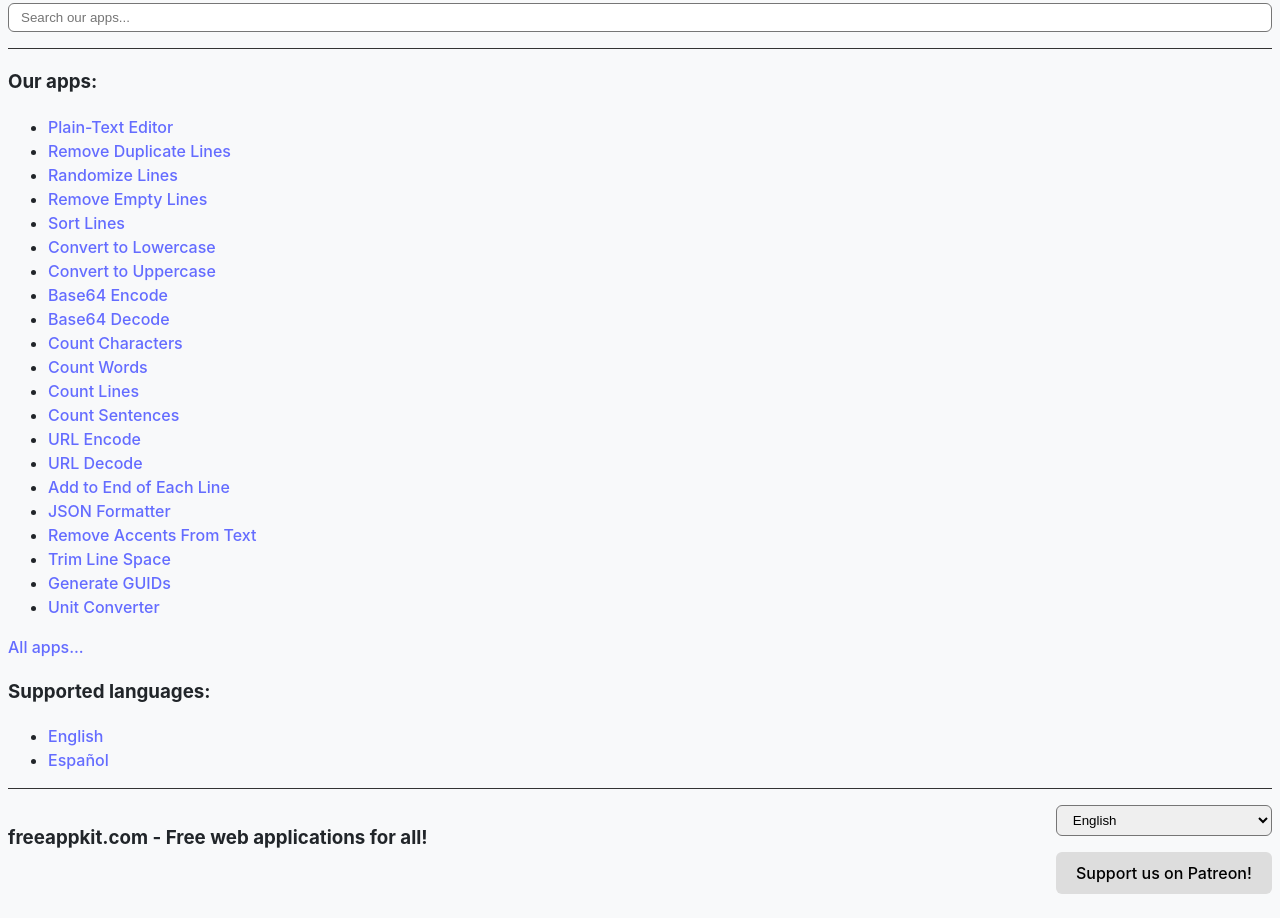
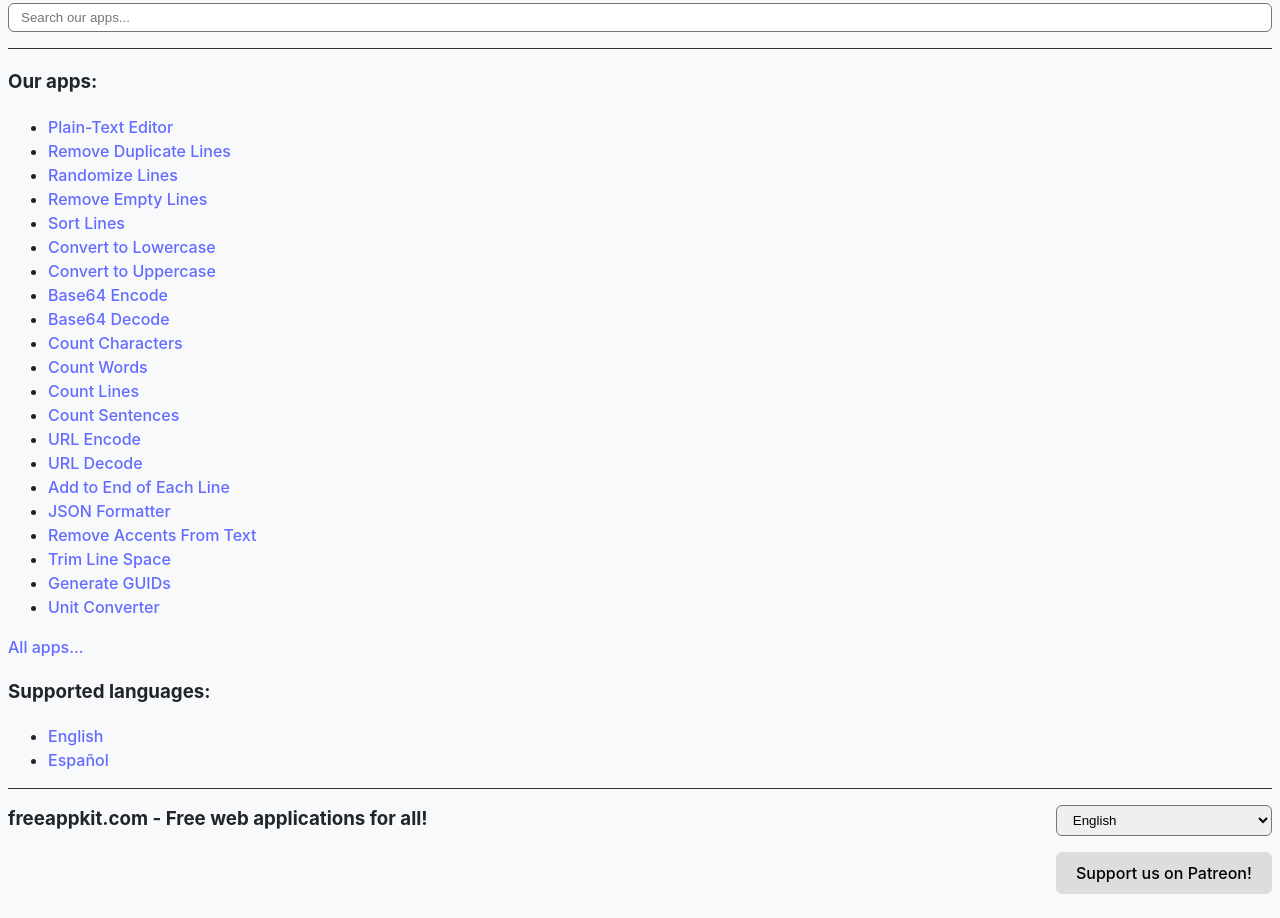
Before and after one commit to ColeDeanShepherd/freeappkit.com, a website built with Vite: page index.html in a window 1280 px wide. Shown: the part 77-995 px from the top of the page. Built offline with nearby package versions, Linux system fonts and the light colour scheme.

Commit message:
Small style improvement

```diff
--- a/src/ui/style.css
+++ b/src/ui/style.css
@@ -62,6 +62,10 @@ header {
 footer {
   padding-top: 1rem;
   border-top: 1px solid #333;
+}
+
+footer h3 {
+  margin-top: 0;
 }
 
 .logo {
```
